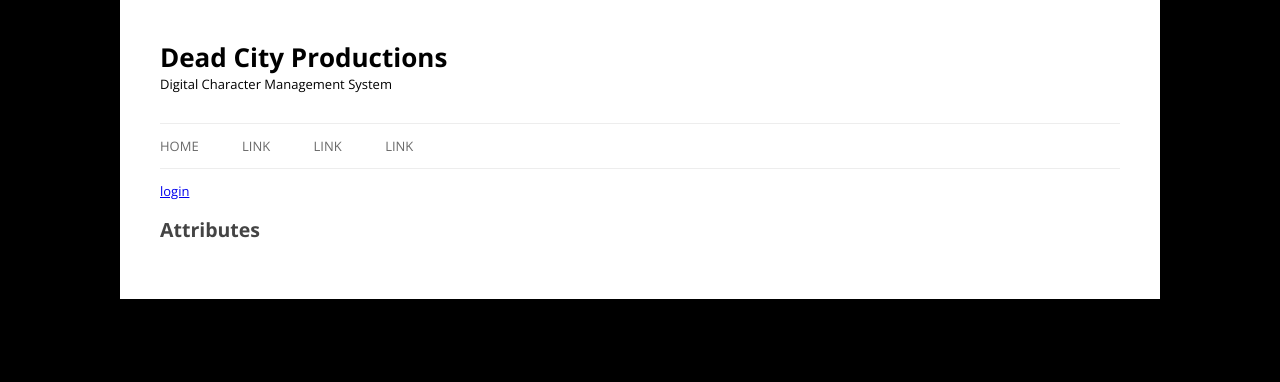
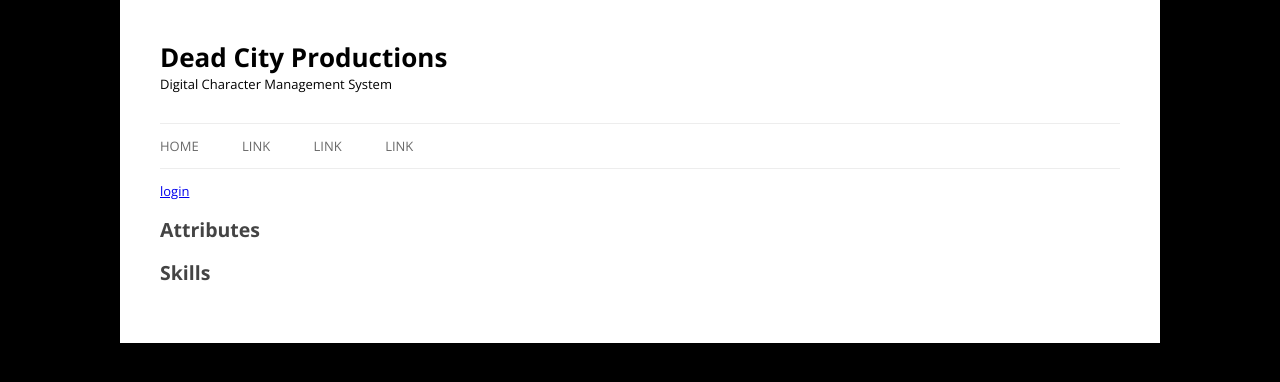
Before and after one commit to deadcity/DCMS-django-dev, a Django app: template character/templates/character/character_edit.html in a window 1280 px wide. Shown: the part 76-458 px from the top of the page. Run offline with Django 3.2, Linux system fonts and the light colour scheme; the template is opened without the code that fills it, so the values that code supplies are empty; parts of the project's set-up code (start-up, migrations or seed data) failed here and were passed over; some libraries are stand-ins or nearby versions.

Commit message:
Add skills to character-edit page.  Add SVG class manipulation to jQuery.

```diff
--- a/character/templates/character/character_edit.html
+++ b/character/templates/character/character_edit.html
@@ -15,9 +15,6 @@
 
 {% block script_includes %}
     {{ block.super }}
-
-    <script type='text/javascript' src='{% static 'js/libraries/jquery.svg.package-1.4.5/jquery.svg.js' %}'></script>
-    <script type='text/javascript' src='{% static 'js/libraries/jquery.svg.package-1.4.5/jquery.svgdom.js' %}'></script>
 
     <!-- libs -->
     {% compress js %}
@@ -130,14 +127,22 @@
         <div id='social-attributes'   style='width: 33.33333%'></div>
     </section>
 
+    <section id='skills'>
+        <h2>Skills</h2>
+        {# TODO(emery): Determine width programatically. #}
+        <div id='mental-skills'   style='width: 33.33333%'></div>
+        <div id='physical-skills' style='width: 33.33333%'></div>
+        <div id='social-skills'   style='width: 33.33333%'></div>
+    </section>
+
     {% compress js %}
     <script type='text/coffeescript'>
     $ () ->
-        charcter_summary = new Character.Views.CharacterSummary
+        character_summary = new Character.Views.CharacterSummary
             el: $ '#general-character-traits'
             template: _.template $('#template_character-summary').html()
             model: new Character.Models.Character({{ character | serialize_json | safe }}, { parse: true })
-        charcter_summary.render()
+        character_summary.render()
 
 
         # ATTRIBUTES
@@ -162,6 +167,28 @@
                 ItemView: Character.Views.EditAttribute
                 values: [1, 2, 3, 4, 5]
             attributes.render()
+
+        # SKILLS
+
+        character_skills = new Backbone.Collection {{ character_has_skill | serialize_json | safe }},
+            parse: true
+            model: Character.Models.CharacterHasSkill
+
+        _.each Traits.Enums.SkillType._elements, (type) ->
+            target_id = type.name.toLowerCase() + '-skills'
+            skills = new Character.Views.AttributeGroup
+                el: $ '#' + target_id
+                template: attr_group_template
+                collection: new Tools.Collections.FilteredCollection(null,
+                    base_collection: character_skills
+                    filter: (cs) ->
+                        trait = cs.get 'trait'
+                        type is trait.get 'type'
+                )
+                header: type.name
+                ItemView: Character.Views.EditAttribute
+                values: [0, 1, 2, 3, 4, 5]
+            skills.render()
     </script>
     {% endcompress %}
 {% endblock content %}
```
Also changed, not shown: 4 other files.
